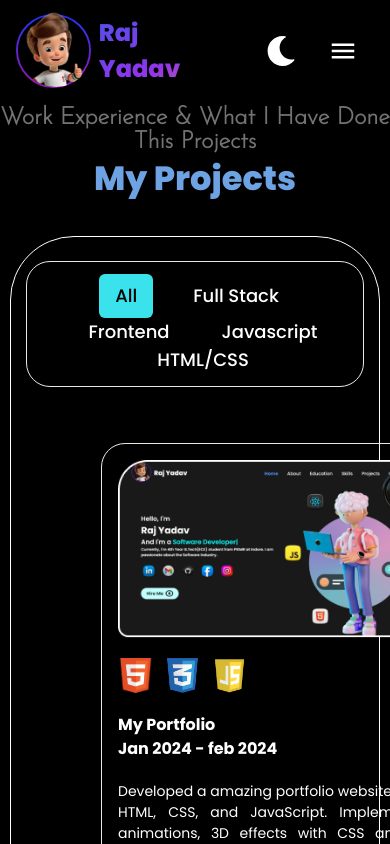
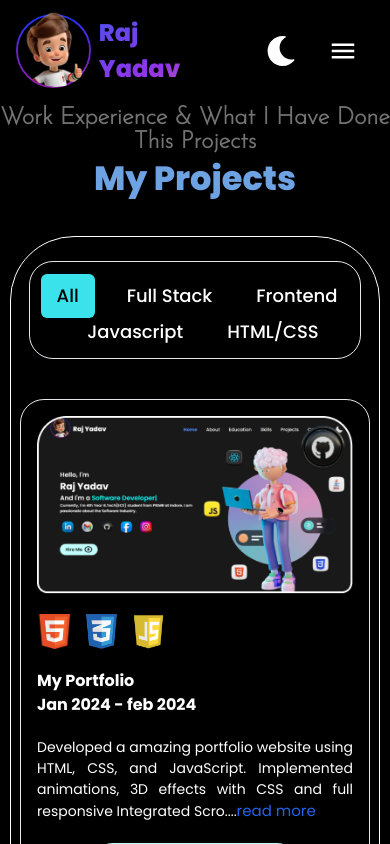
Before and after one commit to Rajyadav2912/NEW_PORTFOLIO, a React (Vite) app: page /projects in a window 390 px wide. Built offline with nearby package versions, Linux system fonts and the light colour scheme.

Commit message:
18th Commit

```diff
--- a/src/Components/Filter/Filter.jsx
+++ b/src/Components/Filter/Filter.jsx
@@ -13,8 +13,8 @@ const Filter = (props) => {
 
   return (
     <div
-      className="w-11/12 flex flex-wrap max-w-max space-x-4 gap-x-3 mx-auto
-    py-3 justify-center border rounded-3xl px-3"
+      className="md:w-11/12 w-[90%] flex flex-wrap max-w-max space-x-4 md:gap-x-3 gap-x-1 mx-auto
+    py-3 justify-center border rounded-3xl md:px-3 px-1"
     >
       {/* {filterData.map((data) => {
         return (
--- a/src/Components/NavBar/NavBar.jsx
+++ b/src/Components/NavBar/NavBar.jsx
@@ -59,7 +59,7 @@ const NavBar = () => {
 
   return (
     <div className="fixed xl:w-11/12 w-full h-[12%] flex items-center xl:gap-0 justify-between py-3 pl-4 xl:pr-0 lg:pr-16 pr-8 z-[9999999] mx-auto bg-black">
-      <div className=" xl:w-[20%] w-[60%]">
+      <div className=" xl:w-[20%] md:w-[30%] w-[60%]">
         <Link
           to="/"
           className="flex items-center justify-center xl:gap-1 gap-0"
--- a/src/Pages/Project.jsx
+++ b/src/Pages/Project.jsx
@@ -16,11 +16,11 @@ const Project = () => {
         </h2>
         <h1 className="h1-heading project">My Projects</h1>
       </div>
-      <div className="page-3">
+      <div className="page-3 pro-page3">
         <div className="mt-6">
           <Filter category={category} setCategory={setCategory} />
         </div>
-        <div className="p-14 pl-[90px] flex flex-wrap gap-8">
+        <div className="lg:p-14 p-10 lg:pl-[90px] md:pl-[60px] pl-[40px] flex flex-wrap items-center justify-center gap-8">
           {pro.map((data, index) => (
             <Card
               key={index}
--- a/src/index.css
+++ b/src/index.css
@@ -334,6 +334,11 @@ code {
     border-radius: 12rem;
   }
 
+  .pro-page3 {
+    width: 95%;
+    border-radius: 10rem;
+  }
+
   .page-4 {
     width: 80%;
     height: 65rem;
@@ -365,6 +370,11 @@ code {
   .page-3 {
     width: 85%;
     border-radius: 8rem;
+  }
+
+  .pro-page3 {
+    width: 85%;
+    border-radius: 4rem;
   }
 
   .page-1 {
```
